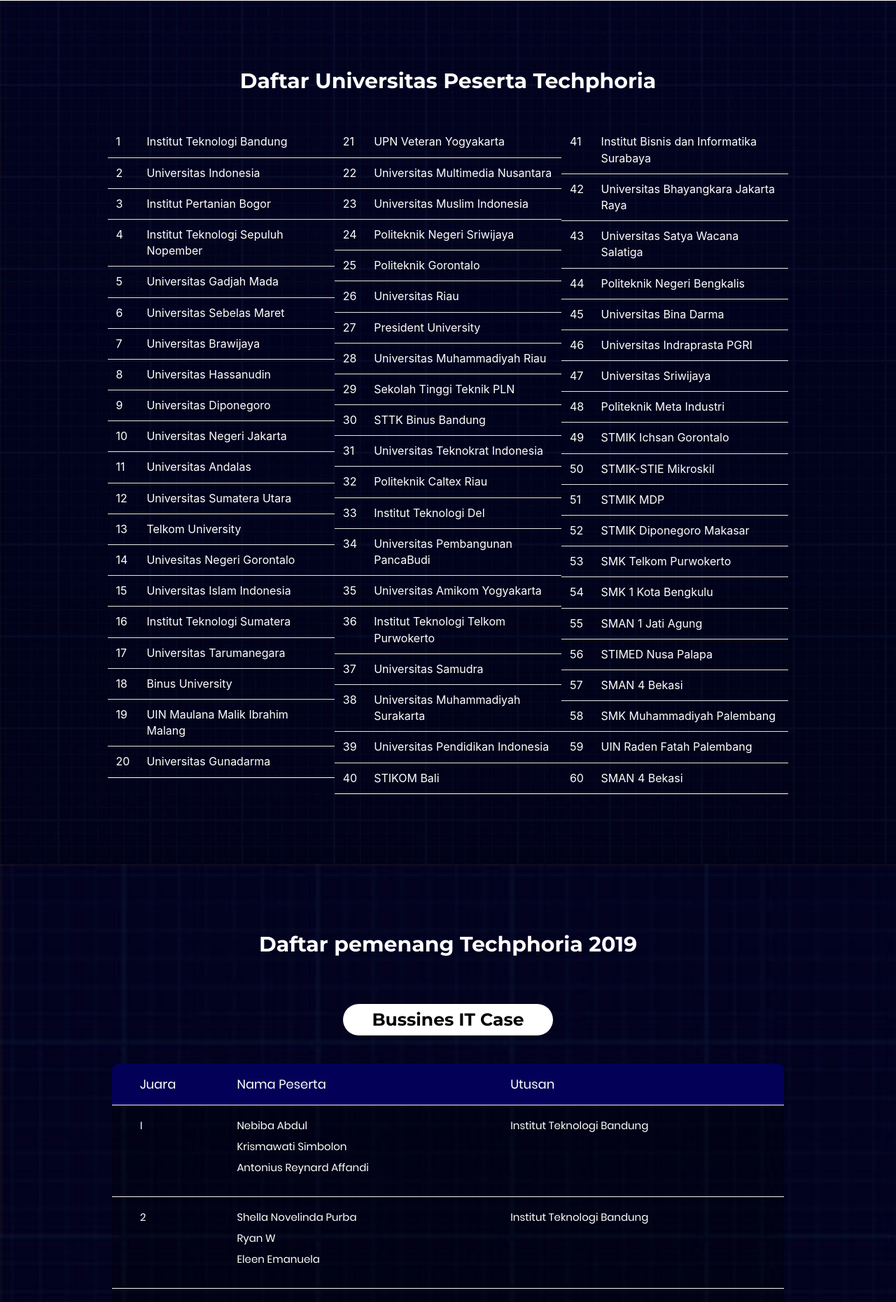
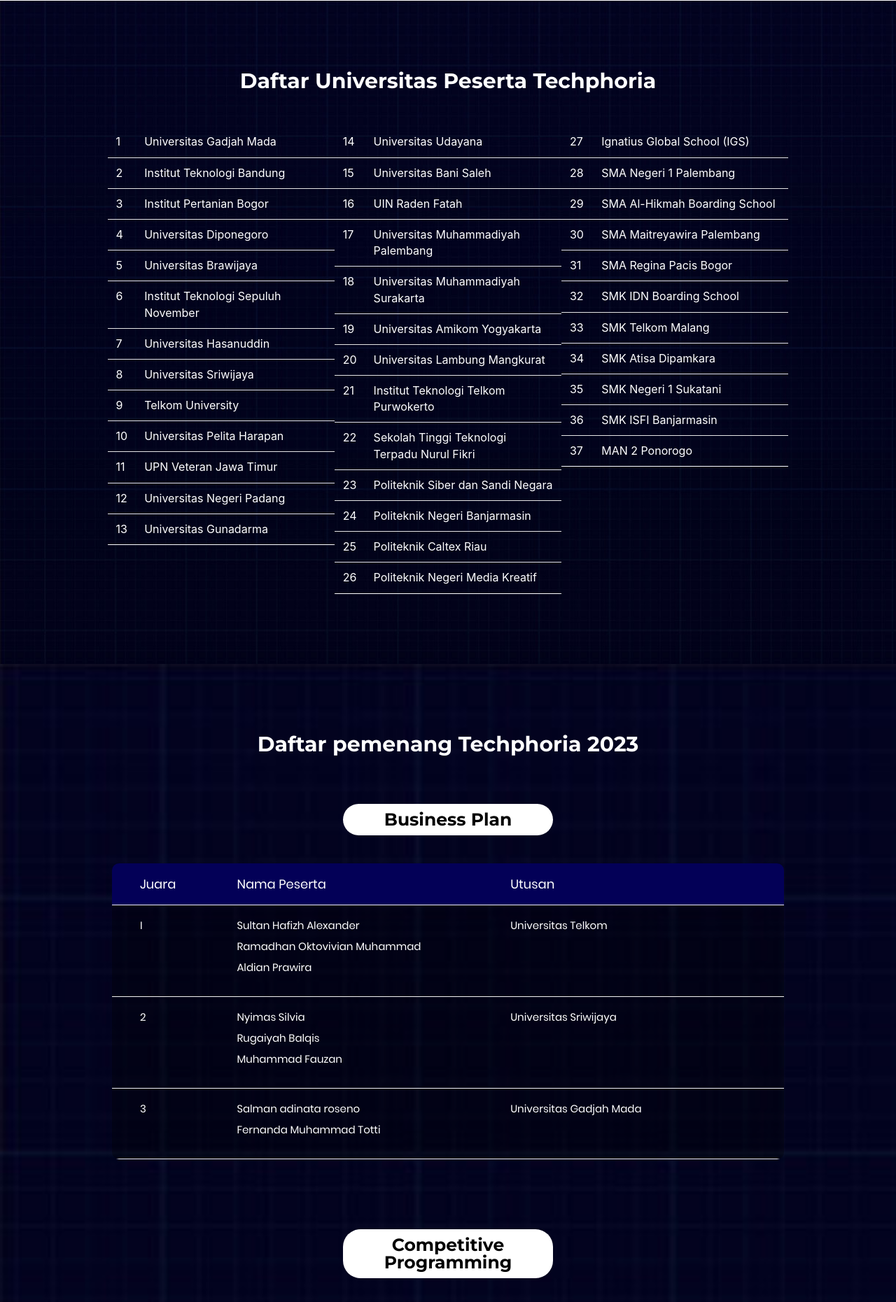
Before and after one commit to adaalif/Techporia-main-2024, a CodeIgniter 4 app: template techporia23-main/app/Views/sejarah/sejarah-2023.php in a window 1280 px wide. Shown: the part 2152-4013 px from the top of the page at 70% size. Run offline with PHP 8.4 and a stand-in for CodeIgniter, Linux system fonts and the light colour scheme; the template is opened without the code that fills it, so the values that code supplies are empty; some libraries are stand-ins or nearby versions.

Commit message:
Update sejarah-2023.php

```diff
--- a/techporia23-main/app/Views/sejarah/sejarah-2023.php
+++ b/techporia23-main/app/Views/sejarah/sejarah-2023.php
@@ -9,15 +9,14 @@
 				style="background-image: url(<?= base_url('assets-old/images/background2.jpeg') ?>)">
 				<div id="tittle-anim1" style="padding-top: 100px" class="Smallmont" style=""><span><span
 							style="display:block; margin-bottom: 10px;font-size: 30px;">SEJARAH</span>Technology
-						Euphoria 2022</span></div>
-				<div id="tittle-anim2" class="Smallmont" style="">Technology Euphoria 2022 memiliki tema "By Digital Creative Express Yourself and Achieve Accomplishments".
+						Euphoria 2023</span></div>
+				<div id="tittle-anim2" class="Smallmont" style="">Technology Euphoria 2023 memiliki tema "Expressing, Educating, and Inspiring Change through Digital Creative in the Era of 5.0".
 				</div>
-
 			</div>
 		</div>
 	</div>
 	<div class="section-140"></div>
-	<div id="logo-bar" style="color: black;">
+	<div id="logo-bar" style="color: white;">
 		<div class="page-margin">
 			<div class="uk-grid-collapse" uk-grid>
 				<div class="uk-width-expand@m">
@@ -29,10 +28,10 @@
 						</div>
 						<div class="card-body-transparent" style="background-color: #030057;">
 							<div class="Smallmont" id="logoku">
-								Logo <br>Techphoria 2022
+								Logo <br>Techphoria 2023
 							</div>
 							<div id="logopng" style="width:200px; height: 200px;">
-								<img src="<?= base_url() ?>assets-old/images/logos/22.png" id="logopng"
+								<img src="<?= base_url() ?>assets-old/images/logos/23.png" id="logopng"
 									style="width:200px; height: 200px;" alt="">
 							</div>
 							<div class="ucuy">
@@ -49,11 +48,11 @@
 										</tr>
 										<tr>
 											<td>2</td>
-											<td>Debat Ilmiah Competition</td>
+											<td>Web Development Competition </td>
 										</tr>
 										<tr>
 											<td>3</td>
-											<td>UI/UX Competition</td>
+											<td>UI/UX Competition </td>
 										</tr>
 										<tr>
 											<td>4</td>
@@ -61,7 +60,7 @@
 										</tr>
 										<tr>
 											<td>5</td>
-											<td>Karya Tulis Ilmiah Competition </td>
+											<td>Networking Competition </td>
 										</tr>
 									</tbody>
 								</table>
@@ -72,8 +71,8 @@
 				<div class="uk-width-1-3@m">
 					<div id="info-right">
 						<div class="Smallmont"
-							style="font-weight: 700; font-size: 20px;line-height: 1.7; margin-bottom: 30px; text-align: center; color: gray">
-							Penyelenggaraan <br>Techphoria 2022
+							style="font-weight: 700; font-size: 20px;line-height: 1.7; margin-bottom: 30px; text-align: center; color: white">
+							Penyelenggaraan <br>Techphoria 2023
 						</div>
 						<div class="Smallmont" id="hayongapain">
 							Techphoria merupakan serangkaian acara IT tahunan dengan fokus utama kompetisi tingkat
@@ -81,7 +80,7 @@
 							kesadaran tentang peranan IT serta meningkatkan nilai keilmuan dan komprehensif di bidang
 							ilmu teknologi informasi komputer, ajang ini sendiri diprakarsai oleh Mahasiswa Fakultas
 							Ilmu Komputer Universitas Sriwijaya.
-							<span style="display: block;margin-top: 15px">Technology Euphoria 2019 memiliki event khusus
+							<span style="display: block;margin-top: 15px">Technology Euphoria 2023 memiliki event khusus
 								yaitu Fexo dan Seminar</span>
 						</div>
 
@@ -93,13 +92,13 @@
 
 	<div id="highlights">
 		<div class="Mediummont" style="text-align: center;font-weight: 700; font-size: 30px;padding-top: 100px">
-			Techphoria 2022 Highlights
+			Techphoria 2023 Highlights
 		</div>
 
 		<div class="pomar">
 			<div class="owl-carousel owl-theme">
 				<?php for ($i = 1; $i < 7; $i++) { ?>
-					<div class="item"> <img src="<?= base_url('assets-old/sejarah-image/techpho22-' . $i . '.jpg') ?>"
+					<div class="item"> <img src="<?= base_url('assets-old/sejarah-image/techpho23-' . $i . '.jpg') ?>"
 							style="width: 270px" class="highlight-foto" alt=""></div>
 				<?php } ?>
 			</div>
@@ -117,11 +116,11 @@
 						<tbody>
 							<tr>
 								<td>1</td>
-								<td>Institut Teknologi Bandung</td>
+								<td>Universitas Gadjah Mada</td>
 							</tr>
 							<tr>
 								<td>2</td>
-								<td>Universitas Indonesia</td>
+								<td>Institut Teknologi Bandung</td>
 							</tr>
 							<tr>
 								<td>3</td>
@@ -129,69 +128,42 @@
 							</tr>
 							<tr>
 								<td>4</td>
-								<td>Institut Teknologi Sepuluh Nopember</td>
+								<td>Universitas Diponegoro</td>
 							</tr>
 							<tr>
 								<td>5</td>
-								<td>Universitas Gadjah Mada</td>
+								<td>Universitas Brawijaya</td>
 							</tr>
 							<tr>
 								<td>6</td>
-								<td>Universitas Sebelas Maret</td>
+								<td>Institut Teknologi Sepuluh November</td>
 							</tr>
 							<tr>
 								<td>7</td>
-								<td>Universitas Brawijaya</td>
+								<td>Universitas Hasanuddin</td>
 							</tr>
 							<tr>
 								<td>8</td>
-								<td>Universitas Hassanudin</td>
+								<td>Universitas Sriwijaya</td>
 							</tr>
 							<tr>
 								<td>9</td>
-								<td>Universitas Diponegoro</td>
+								<td>Telkom University</td>
 							</tr>
 							<tr>
 								<td>10</td>
-								<td>Universitas Negeri Jakarta</td>
+								<td>Universitas Pelita Harapan</td>
 							</tr>
 							<tr>
 								<td>11</td>
-								<td>Universitas Andalas</td>
+								<td>UPN Veteran Jawa Timur</td>
 							</tr>
 							<tr>
 								<td>12</td>
-								<td>Universitas Sumatera Utara</td>
+								<td>Universitas Negeri Padang</td>
 							</tr>
-							<tr>
+							<tr style="border-bottom: solid 1px white">
 								<td>13</td>
-								<td>Telkom University</td>
-							</tr>
-							<tr>
-								<td>14</td>
-								<td>Univesitas Negeri Gorontalo</td>
-							</tr>
-							<tr>
-								<td>15</td>
-								<td>Universitas Islam Indonesia</td>
-							</tr>
-							<tr>
-								<td>16</td>
-								<td>Institut Teknologi Sumatera</td>
-							</tr>
-							<tr>
-								<td>17</td>
-								<td>Universitas Tarumanegara</td>
-							</tr>
-							<tr>
-								<td>18</td>
-								<td>Binus University</td>
-							</tr>
-							<tr>
-								<td>19</td>
-								<td>UIN Maulana Malik Ibrahim Malang </td>
-							<tr style="border-bottom: solid 1px white">
-								<td>20</td>
 								<td>Universitas Gunadarma</td>
 							</tr>
 						</tbody>
@@ -200,84 +172,56 @@
 				<div class="uk-width-1-3@m">
 					<table class="uk-table uk-table-small uk-table-divider">
 						<tbody>
+						<tr>
+								<td>14</td>
+								<td>Universitas Udayana</td>
+							</tr>
+							<tr>
+								<td>15</td>
+								<td>Universitas Bani Saleh</td>
+							</tr>
+							<tr>
+								<td>16</td>
+								<td>UIN Raden Fatah</td>
+							</tr>
+							<tr>
+								<td>17</td>
+								<td>Universitas Muhammadiyah Palembang</td>
+							</tr>
+							<tr>
+								<td>18</td>
+								<td>Universitas Muhammadiyah Surakarta</td>
+							</tr>
+							<tr>
+								<td>19</td>
+								<td>Universitas Amikom Yogyakarta</td>
+							<tr>
+								<td>20</td>
+								<td>Universitas Lambung Mangkurat</td>
+							</tr>
 							<tr>
 								<td>21</td>
-								<td>UPN Veteran Yogyakarta</td>
+								<td>Institut Teknologi Telkom Purwokerto</td>
 							</tr>
 							<tr>
 								<td>22</td>
-								<td>Universitas Multimedia Nusantara</td>
+								<td>Sekolah Tinggi Teknologi Terpadu Nurul Fikri</td>
 							</tr>
 							<tr>
 								<td>23</td>
-								<td>Universitas Muslim Indonesia</td>
+								<td>Politeknik Siber dan Sandi Negara</td>
 							</tr>
 							<tr>
 								<td>24</td>
-								<td>Politeknik Negeri Sriwijaya</td>
+								<td>Politeknik Negeri Banjarmasin</td>
 							</tr>
 							<tr>
 								<td>25</td>
-								<td>Politeknik Gorontalo</td>
-							</tr>
-							<tr>
-								<td>26</td>
-								<td>Universitas Riau</td>
-							</tr>
-							<tr>
-								<td>27</td>
-								<td>President University</td>
-							</tr>
-							<tr>
-								<td>28</td>
-								<td>Universitas Muhammadiyah Riau</td>
-							</tr>
-							<tr>
-								<td>29</td>
-								<td>Sekolah Tinggi Teknik PLN</td>
-							</tr>
-							<tr>
-								<td>30</td>
-								<td>STTK Binus Bandung</td>
-							</tr>
-							<tr>
-								<td>31</td>
-								<td>Universitas Teknokrat Indonesia</td>
-							</tr>
-							<tr>
-								<td>32</td>
 								<td>Politeknik Caltex Riau</td>
 							</tr>
-							<tr>
-								<td>33</td>
-								<td>Institut Teknologi Del</td>
-							</tr>
-							<tr>
-								<td>34</td>
-								<td>Universitas Pembangunan PancaBudi</td>
-							</tr>
-							<tr>
-								<td>35</td>
-								<td>Universitas Amikom Yogyakarta</td>
-							</tr>
-							<tr>
-								<td>36</td>
-								<td>Institut Teknologi Telkom Purwokerto</td>
-							</tr>
-							<tr>
-								<td>37</td>
-								<td>Universitas Samudra</td>
-							</tr>
-							<tr>
-								<td>38</td>
-								<td>Universitas Muhammadiyah Surakarta</td>
-							</tr>
-							<tr>
-								<td>39</td>
-								<td>Universitas Pendidikan Indonesia</td>
 							<tr style="border-bottom: solid 1px white">
-								<td>40</td>
-								<td>STIKOM Bali</td>
+								<td>26</td>
+								<td>Politeknik Negeri Media Kreatif</td>
 							</tr>
 						</tbody>
 					</table>
@@ -285,84 +229,49 @@
 				<div class="uk-width-1-3@m">
 					<table class="uk-table uk-table-small uk-table-divider">
 						<tbody>
-							<tr>
-								<td>41</td>
-								<td>Institut Bisnis dan Informatika Surabaya</td>
+						<tr>
+								<td>27</td>
+								<td>Ignatius Global School (IGS)</td>
 							</tr>
 							<tr>
-								<td>42</td>
-								<td>Universitas Bhayangkara Jakarta Raya</td>
+								<td>28</td>
+								<td>SMA Negeri 1 Palembang</td>
 							</tr>
 							<tr>
-								<td>43</td>
-								<td>Universitas Satya Wacana Salatiga</td>
+								<td>29</td>
+								<td>SMA Al-Hikmah Boarding School</td>
 							</tr>
 							<tr>
-								<td>44</td>
-								<td>Politeknik Negeri Bengkalis</td>
+								<td>30</td>
+								<td>SMA Maitreyawira Palembang</td>
 							</tr>
 							<tr>
-								<td>45</td>
-								<td>Universitas Bina Darma</td>
+								<td>31</td>
+								<td>SMA Regina Pacis Bogor</td>
 							</tr>
 							<tr>
-								<td>46</td>
-								<td>Universitas Indraprasta PGRI</td>
+								<td>32</td>
+								<td>SMK IDN Boarding School</td>
 							</tr>
 							<tr>
-								<td>47</td>
-								<td>Universitas Sriwijaya</td>
+								<td>33</td>
+								<td>SMK Telkom Malang</td>
 							</tr>
 							<tr>
-								<td>48</td>
-								<td>Politeknik Meta Industri</td>
+								<td>34</td>
+								<td>SMK Atisa Dipamkara</td>
 							</tr>
 							<tr>
-								<td>49</td>
-								<td>STMIK Ichsan Gorontalo</td>
+								<td>35</td>
+								<td>SMK Negeri 1 Sukatani</td>
 							</tr>
 							<tr>
-								<td>50</td>
-								<td>STMIK-STIE Mikroskil</td>
+								<td>36</td>
+								<td>SMK ISFI Banjarmasin</td>
 							</tr>
-							<tr>
-								<td>51</td>
-								<td>STMIK MDP</td>
-							</tr>
-							<tr>
-								<td>52</td>
-								<td>STMIK Diponegoro Makasar</td>
-							</tr>
-							<tr>
-								<td>53</td>
-								<td>SMK Telkom Purwokerto</td>
-							</tr>
-							<tr>
-								<td>54</td>
-								<td>SMK 1 Kota Bengkulu</td>
-							</tr>
-							<tr>
-								<td>55</td>
-								<td>SMAN 1 Jati Agung</td>
-							</tr>
-							<tr>
-								<td>56</td>
-								<td>STIMED Nusa Palapa</td>
-							</tr>
-							<tr>
-								<td>57</td>
-								<td>SMAN 4 Bekasi</td>
-							</tr>
-							<tr>
-								<td>58</td>
-								<td>SMK Muhammadiyah Palembang</td>
-							</tr>
-							<tr>
-								<td>59</td>
-								<td>UIN Raden Fatah Palembang</td>
 							<tr style="border-bottom: solid 1px white">
-								<td>60</td>
-								<td>SMAN 4 Bekasi</td>
+								<td>37</td>
+								<td>MAN 2 Ponorogo</td>
 							</tr>
 						</tbody>
 					</table>
@@ -374,13 +283,13 @@
 		style="background-image: url(<?= base_url('assets-old/images/background2.jpeg') ?>); color: white;background-repeat:no-repeat;background-size:cover;">
 		<div class="page-margin">
 			<div class="Mediummont" style="font-size:30px; font-weight: 700;text-align: center">
-				Daftar pemenang Techphoria 2019
+				Daftar pemenang Techphoria 2023
 			</div>
 
 			<div>
 				<div class="Mediummont"
 					style="font-size:25px; font-weight: 700;text-align: center;margin-top: 70px;margin-bottom: 10px">
-					<span class="header-win">Bussines IT Case</span>
+					<span class="header-win">Business Plan</span>
 				</div>
 				<div class="limiter">
 					<div class="container-table100">
@@ -403,12 +312,12 @@
 										I
 									</div>
 									<div class="cell" data-title="Nama Peserta">
-										<span class="marbot">Nebiba Abdul</span>
-										<span class="marbot">Krismawati Simbolon</span>
-										<span class="marbot">Antonius Reynard Affandi</span>
+										<span class="marbot">Sultan Hafizh Alexander</span>
+										<span class="marbot">Ramadhan Oktovivian Muhammad</span>
+										<span class="marbot">Aldian Prawira</span>
 									</div>
 									<div class="cell" data-title="Utusan">
-										Institut Teknologi Bandung
+										Universitas Telkom
 									</div>
 								</div>
 
@@ -417,12 +326,12 @@
 										2
 									</div>
 									<div class="cell" data-title="Nama Peserta">
-										<span class="marbot">Shella Novelinda Purba</span>
-										<span class="marbot">Ryan W</span>
-										<span class="marbot">Eleen Emanuela</span>
+										<span class="marbot">Nyimas Silvia</span>
+										<span class="marbot">Rugaiyah Balqis</span>
+										<span class="marbot">Muhammad Fauzan</span>
 									</div>
 									<div class="cell" data-title="Utusan">
-										Institut Teknologi Bandung
+										Universitas Sriwijaya
 									</div>
 								</div>
 
@@ -431,11 +340,11 @@
 										3
 									</div>
 									<div class="cell" data-title="Nama Peserta">
-										<span class="marbot">Marya Batubara</span>
-										<span class="marbot">Debtya Vanni Kiki Harapan Hutapea</span>
+										<span class="marbot">Salman adinata roseno</span>
+										<span class="marbot">Fernanda Muhammad Totti</span>
 									</div>
 									<div class="cell" data-title="Utusan">
-										Politeknik Caltex Riau
+										Universitas Gadjah Mada
 									</div>
 								</div>
 							</div>
@@ -470,12 +379,12 @@
 										I
 									</div>
 									<div class="cell" data-title="Nama Peserta">
-										<span class="marbot">James Ryans</span>
-										<span class="marbot">Kevin</span>
-										<span class="marbot">Ritchie Goldwin</span>
+										<span class="marbot">Francis Alexander</span>
+										<span class="marbot">Tyrone Matthew Phanghegar</span>
+										<span class="marbot">Felix Antonius Suharjo</span>
 									</div>
 									<div class="cell" data-title="Utusan">
-										STMIK MIKROSKIL
+										Universitas Bina Nusantara
 									</div>
 								</div>
 
@@ -484,12 +393,12 @@
 										2
 									</div>
 									<div class="cell" data-title="Nama Peserta">
-										<span class="marbot">Nurlita Dhuha F.</span>
-										<span class="marbot">Muhammad Affan</span>
-										<span class="marbot">Fadhil Mussad</span>
+										<span class="marbot">I Gede Arya Raditya Parameswara</span>
+										<span class="marbot">Benedict Presley</span>
+										<span class="marbot">Mochammad Fariz Rifqi Rizqulloh</span>
 									</div>
 									<div class="cell" data-title="Utusan">
-										Institut Teknologi Sepuluh Nopember
+										Institut Teknologi Bandung
 									</div>
 								</div>
 
@@ -498,12 +407,12 @@
 										3
 									</div>
 									<div class="cell" data-title="Nama Peserta">
-										<span class="marbot">Andy Yusuf</span>
-										<span class="marbot">Ryan Owen Thionanda</span>
-										<span class="marbot">Steven Wijaya</span>
+										<span class="marbot">Luigi Emiliandra</span>
+										<span class="marbot">Marvin Alvianus Rainhard</span>
+										<span class="marbot">Christivan Komah</span>
 									</div>
 									<div class="cell" data-title="Utusan">
-										STMIK MIKROSKIL
+										SMA Ignatius Global School
 									</div>
 								</div>
 							</div>
@@ -538,11 +447,12 @@
 										I
 									</div>
 									<div class="cell" data-title="Nama Peserta">
-										<span class="marbot">Gita Prasulistiyono</span>
-										<span class="marbot">Kairania Qalbi</span>
+										<span class="marbot">Muhammad Fakhri Rizqullah</span>
+										<span class="marbot">Naura Tri Raihana</span>
+										<span class="marbot">Muhammad Farrel Al-Wafi Frizzy</span>
 									</div>
 									<div class="cell" data-title="Utusan">
-										Universitas Gadjah Mada
+										Universitas Sriwijaya
 									</div>
 								</div>
 
@@ -551,12 +461,12 @@
 										2
 									</div>
 									<div class="cell" data-title="Nama Peserta">
-										<span class="marbot">Aslan Poetra Ramadhan</span>
-										<span class="marbot">Nasruddin</span>
-										<span class="marbot">Andi Alfian Pratama Putra</span>
+										<span class="marbot">Ramadhan Oktovivian Muhammad</span>
+										<span class="marbot">Aldian Prawira</span>
+										<span class="marbot">Sultan Hafizh Alexander</span>
 									</div>
 									<div class="cell" data-title="Utusan">
-										Universitas Muslim Indonesia
+										Universitas Telkom
 									</div>
 								</div>
 
@@ -565,11 +475,12 @@
 										3
 									</div>
 									<div class="cell" data-title="Nama Peserta">
-										<span class="marbot">Bayu Agung Prakoso</span>
-										<span class="marbot">Leriana Thufailah Hidayat Putri</span>
+										<span class="marbot">Kesid Dewa Wicaksana</span>
+										<span class="marbot">Anda Bagas Aprianto</span>
+										<span class="marbot">Yohana Beatrice Nainggolan</span>
 									</div>
 									<div class="cell" data-title="Utusan">
-										Universitas Gadjah Mada
+										Universitas Brawijaya
 									</div>
 								</div>
 							</div>
@@ -604,11 +515,13 @@
 										I
 									</div>
 									<div class="cell" data-title="Nama Peserta">
-										<span class="marbot">Zasda Yusuf Mikail</span>
+										<span class="marbot">Bayu Fedra A</span>
+										<span class="marbot">Muhammad Wahyu Syafi'uddin</span>
+										<span class="marbot">Clarisca Audyta Permata</span>
 
 									</div>
 									<div class="cell" data-title="Utusan">
-										Universitas Budi Luhur
+										Universitas Muhammadiyah Surakarta
 									</div>
 								</div>
 
@@ -617,11 +530,11 @@
 										2
 									</div>
 									<div class="cell" data-title="Nama Peserta">
-										<span class="marbot">Geraldhi Aditya Putra Mahayadna</span>
-
+										<span class="marbot">Emiliano Jossie</span>
+										<span class="marbot">Takumi Kozaki</span>
 									</div>
 									<div class="cell" data-title="Utusan">
-										Institut Bisnis dan Informatika Stikom Surabaya
+										Universitas Gunadarma
 									</div>
 								</div>
 
@@ -630,10 +543,80 @@
 										3
 									</div>
 									<div class="cell" data-title="Nama Peserta">
-										<span class="marbot">Eno Marozi</span>
+										<span class="marbot">Christopher Ralin Anggoman</span>
+										<span class="marbot">Herlambang Rafli Wicaksono</span>
+										<span class="marbot">Fikri Muhammad Abdillah</span>
 									</div>
 									<div class="cell" data-title="Utusan">
-										Universitas Andalas
+										Politeknik Negeri Malang
+									</div>
+								</div>
+							</div>
+						</div>
+					</div>
+				</div>
+			</div>
+
+			<div>
+				<div class="Mediummont"
+					style="font-size:25px; font-weight: 700;text-align: center;margin-top: 70px;margin-bottom: 10px">
+					<span class="header-win">Web Development </span>
+				</div>
+				<div class="limiter">
+					<div class="container-table100">
+						<div class="wrap-table100">
+							<div class="table">
+								<div class="row header" style="background-color: #030057;">
+									<div class="cell">
+										Juara
+									</div>
+									<div class="cell">
+										Nama Peserta
+									</div>
+									<div class="cell">
+										Utusan
+									</div>
+								</div>
+
+								<div class="row">
+									<div class="cell" data-title="Juara">
+										I
+									</div>
+									<div class="cell" data-title="Nama Peserta">
+										<span class="marbot">Putu Agus Dharma Kusuma</span>
+										<span class="marbot">I Putu Gede Mahardika Adi Putra</span>
+										<span class="marbot">Anak Agung Ngurah Mahadana Apta Gotra</span>
+
+									</div>
+									<div class="cell" data-title="Utusan">
+										Universitas Udayana
+									</div>
+								</div>
+
+								<div class="row">
+									<div class="cell" data-title="Juara">
+										2
+									</div>
+									<div class="cell" data-title="Nama Peserta">
+										<span class="marbot">Ifa aprillianto</span>
+										<span class="marbot">Sarwan Hamid</span>
+									</div>
+									<div class="cell" data-title="Utusan">
+										Institut Teknologi Telkom Purwokerto
+									</div>
+								</div>
+
+								<div class="row">
+									<div class="cell" data-title="Juara">
+										3
+									</div>
+									<div class="cell" data-title="Nama Peserta">
+										<span class="marbot">M. Naufal Fawwaz Haryono</span>
+										<span class="marbot">Hanif Robby Rodhiya</span>
+										<span class="marbot">Nauval Fahreza Attamimi</span>
+									</div>
+									<div class="cell" data-title="Utusan">
+										Universitas Brawijaya
 									</div>
 								</div>
 							</div>
```
